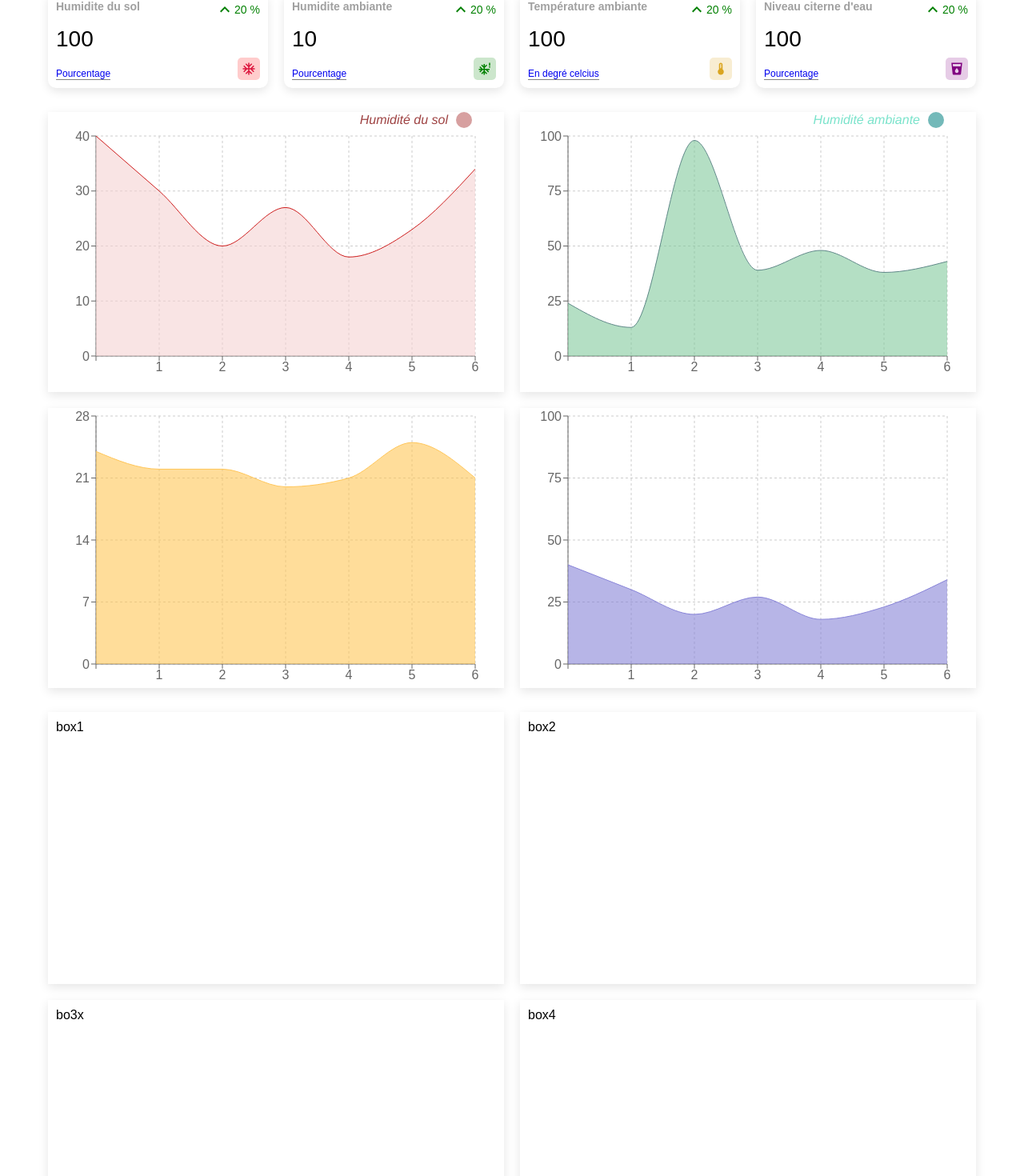
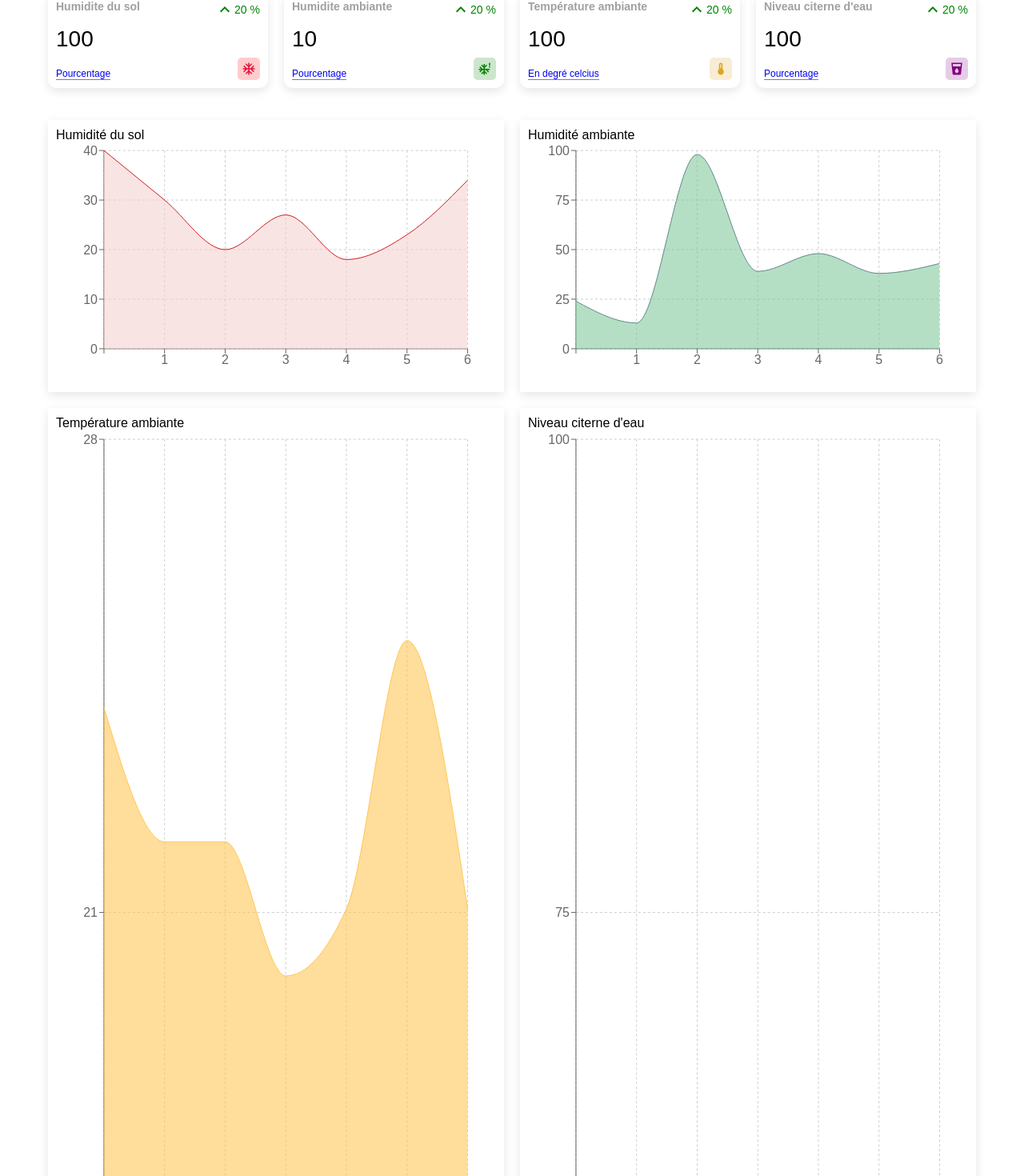
Before and after one commit to EsdrasWite/frontend-malkia-dashboard, a React (Create React App) app: page /home in a window 1280 px wide. Shown: the part 94-1564 px from the top of the page at 80% size. Built offline with nearby package versions, Linux system fonts and the light colour scheme.

Commit message:
add chart to the grid container

```diff
--- a/src/pages/Home.jsx
+++ b/src/pages/Home.jsx
@@ -21,7 +21,7 @@ function Home() {
                 <Card type="niveauEau" />
             </Box>
 
-            <div className='chart'>
+            {/* <div className='chart'>
                 <div className="lefChat">
                     <div className="legend">
                         <span className="legendLabel">Humidité du sol</span>
@@ -30,11 +30,11 @@ function Home() {
                     <ChartOne />
                 </div>
                 <div className="RightChat">
-                <div className="legend">
+                    <div className="legend">
                         <span className="legendLabel">Humidité ambiante</span>
                         <span className="LegendDot"></span>
                     </div>
-                <ChartTwo />
+                    <ChartTwo />
 
                 </div>
             </div>
@@ -43,16 +43,44 @@ function Home() {
                     <ChartThree />
                 </div>
                 <div className="RightChat">
-                <ChartFour />
+                    <ChartFour />
 
                 </div>
-            </div>
+            </div> */}
 
             <div className="chart2">
-                <div className="box box1">box1</div>
-                <div className="box box2">box2</div>
-                <div className="box box3">bo3x</div>
-                <div className="box box4">box4</div>
+
+                <div className="box box1">
+                    <div className="legend">
+                        <span className="legendLabel">Humidité du sol</span>
+                        <span className="LegendDot"></span>
+                    </div>
+                    <ChartOne />
+                </div>
+
+                <div className="box box2">
+                    <div className="legend">
+                        <span className="legendLabel">Humidité ambiante</span>
+                        <span className="LegendDot"></span>
+                    </div>
+                    <ChartTwo />
+                </div>
+
+                <div className="box box3">
+                    <div className="legend">
+                        <span className="legendLabel">Température ambiante</span>
+                        <span className="LegendDot"></span>
+                    </div>
+                    <ChartThree />
+                </div>
+
+                <div className="box box4">
+                    <div className="legend">
+                        <span className="legendLabel">Niveau citerne d'eau</span>
+                        <span className="LegendDot"></span>
+                    </div>
+                    <ChartFour />
+                </div>
             </div>
 
         </React.Fragment>
```
